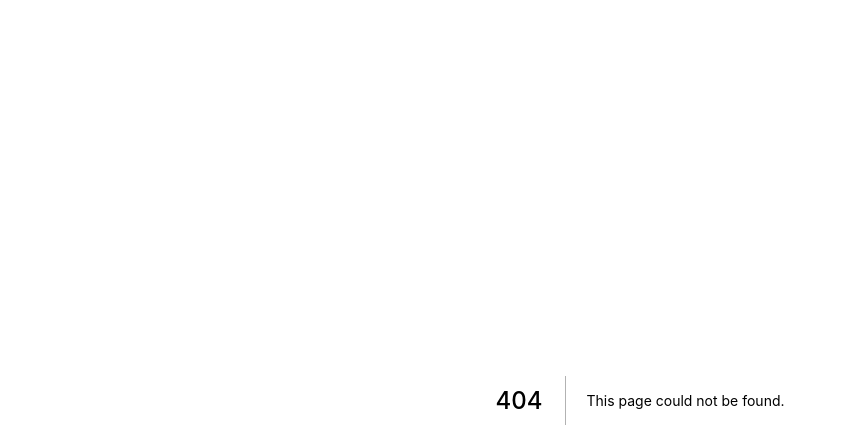
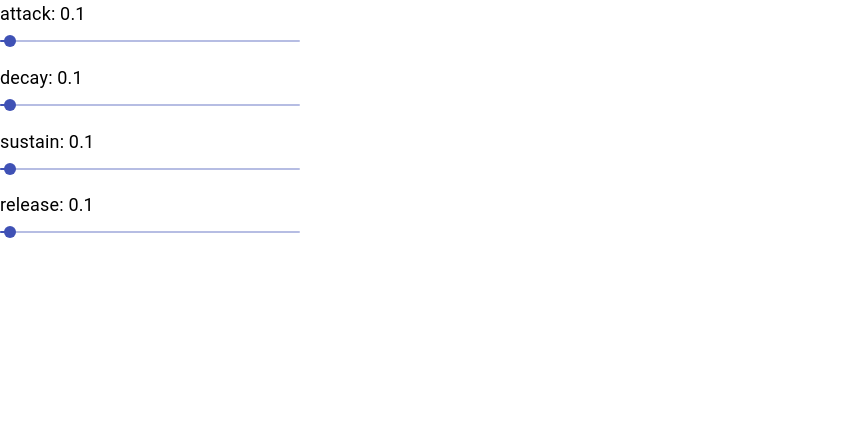
Before and after one commit to yishengjiang99/rc, a Next.js app: page /eillish in a window 1280 px wide. Before the commit this address had no page. Shown: the top 448 px of the page, without its empty margins (0-847 px from the left). Built offline with nearby package versions, Linux system fonts and the light colour scheme.

Commit message:
break cache

```diff
--- /dev/null
+++ b/pages/eillish.js
@@ -0,0 +1,60 @@
+import EnvelopConfig from "../components/envelop-config";
+import Head from "next/head";
+import { useState } from "react";
+import Layout, { siteTitle } from "../components/layout";
+import {
+  Card,
+  Collapse,
+  CardMedia,
+  CardHeader,
+  ChardContent,
+  IconButton,
+} from "@material-ui/core";
+export default function Bach(props) {
+  const [settings, setSettings] = useState({
+    envelope: {
+      attack: 0.1,
+      decay: 0.1,
+      sustain: 0.1,
+      release: 0.1, //0.01
+    },
+    volume: {
+      min: 0,
+      max: 6,
+    },
+  });
+  function updateAttribute(attribute, value) {
+    setSettings({
+      ...settings,
+      attribute: value,
+    });
+  }
+  return (
+    <>
+      <Head>
+        <script type="application/javascript" src="/_console.js"></script>
+
+        <script type="module" src="/keyboard/piano.js"></script>
+      </Head>
+
+      <EnvelopConfig
+        style={{ maxWidth: "200px" }}
+        defaults={settings.envelope}
+        onInput={updateAttribute}
+      ></EnvelopConfig>
+      <piano-keyboard
+        style={{
+          position: "fixed",
+          height: "300px",
+          bottom: 20,
+          left: 0,
+          width: "100vw",
+        }}
+        attack={settings.envelope.attack}
+        release={settings.envelope.release}
+        decay={settings.envelope.decay}
+        sustain={settings.envelope.sustain}
+      ></piano-keyboard>
+    </>
+  );
+}
```
